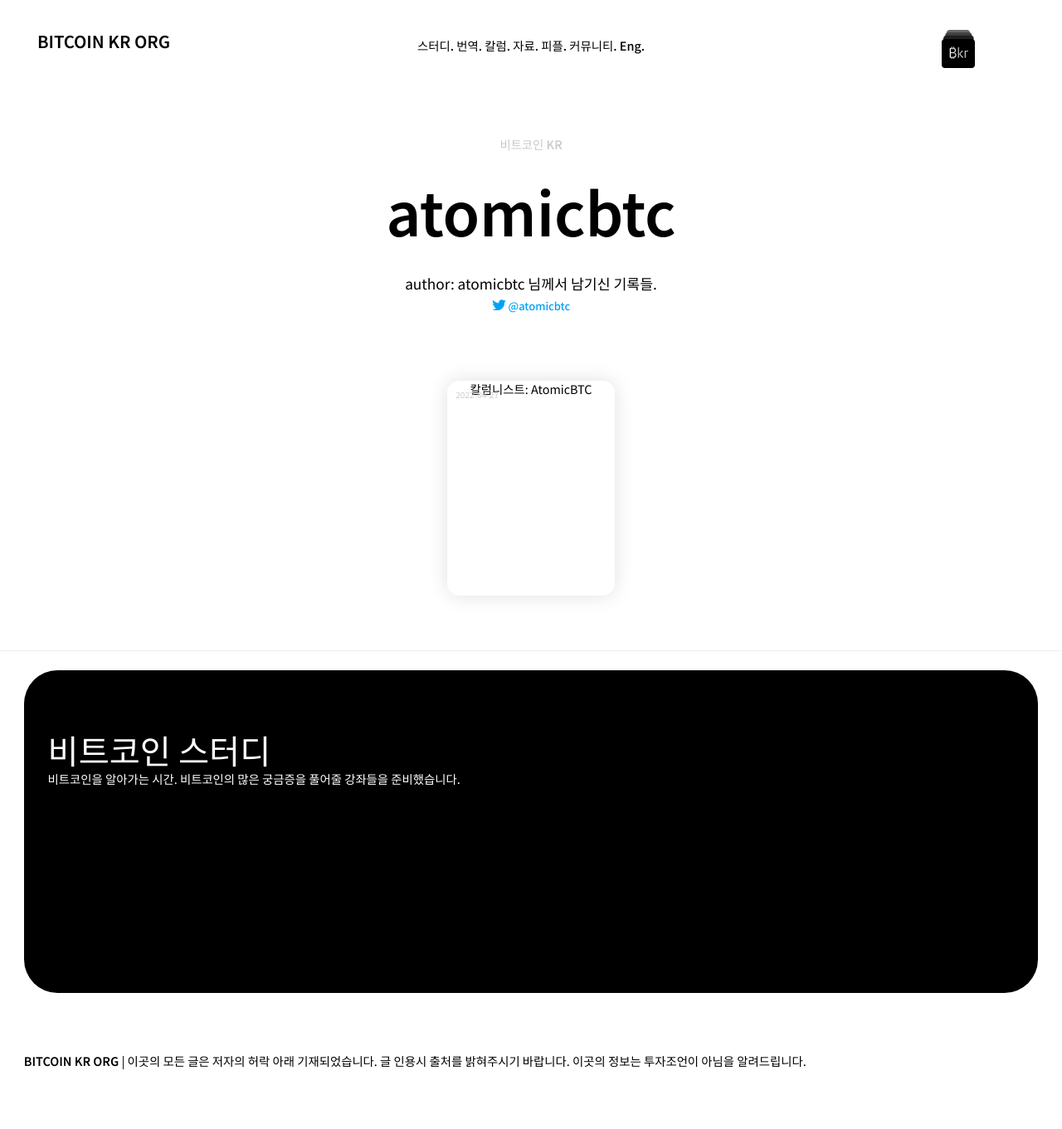
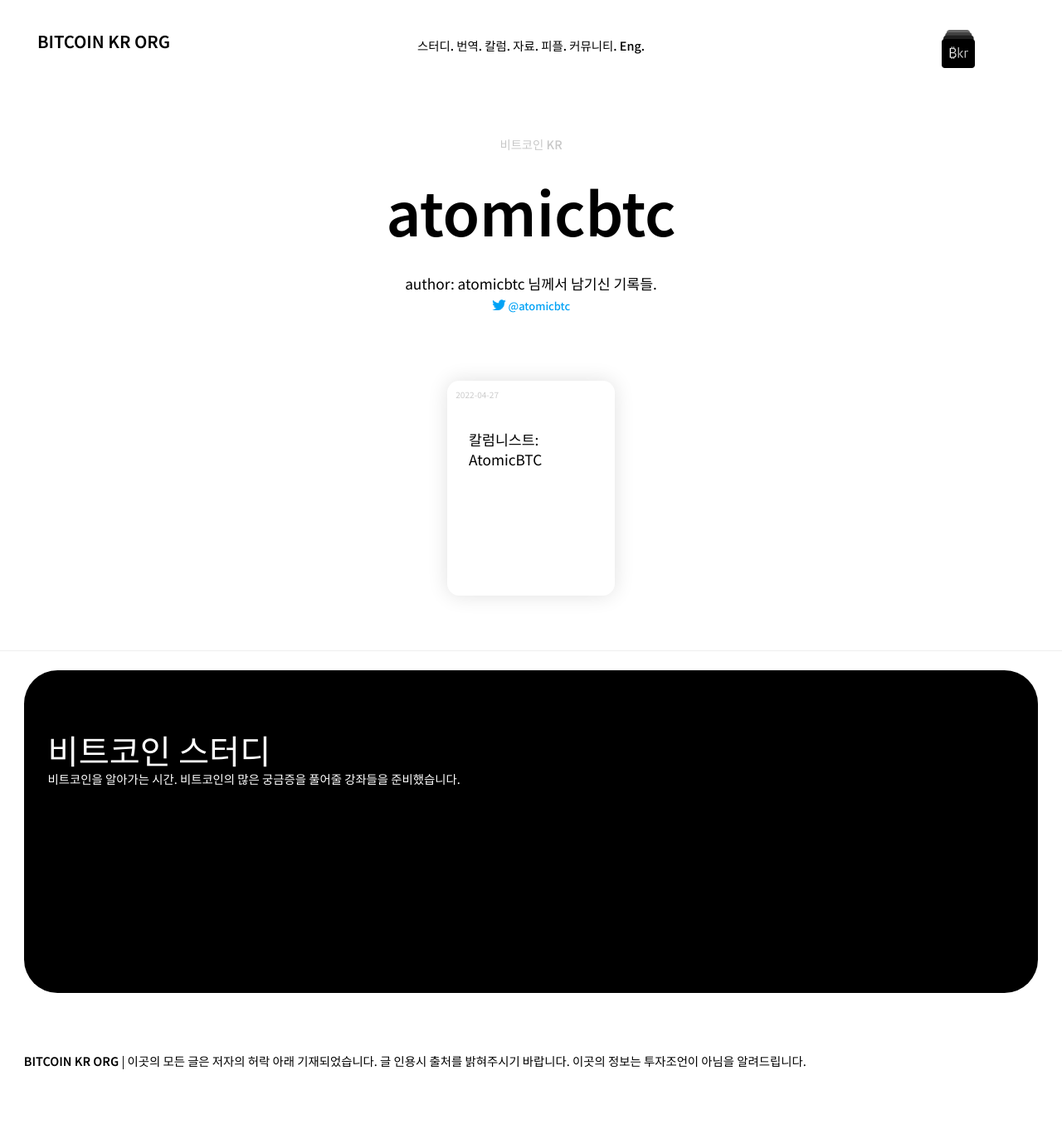
Before and after one commit to bitcoinkrorg/bitcoinkrorg.github.io, a Jekyll site: the page built from _tags/atomicbtc.md, in a window 1280 px wide. Shown: the whole page at 83% size. Built offline with Jekyll 4.4.1, drawn with Linux system fonts in a browser that asks for light colours; comment, search, counter and statistics services are not loaded.

Commit message:
edit: title class

```diff
--- a/_layouts/news.html
+++ b/_layouts/news.html
@@ -38,7 +38,7 @@
 	<div class="block" style="text-align: center;padding: 4em 0;">
 				<ul class="article-list">
 					{% for post in site.categories.news %}
-					<li><a href="{{ post.url | prepend: site.baseurl }}">{{ post.title }}</a><time>{{ post.date | date: "%Y-%m-%d" }}</time> </li>
+					<li><a href="{{ post.url | prepend: site.baseurl }}" class="post-title">{{ post.title }}</a><time>{{ post.date | date: "%Y-%m-%d" }}</time> </li>
 					{% endfor %}
 				</ul>
 	</div>
--- a/_layouts/tags.html
+++ b/_layouts/tags.html
@@ -1,9 +1,6 @@
 ---
 layout: default
 ---
-
-
-
 
 <div class="body">
 	<div class="page-header wrap">
@@ -13,7 +10,7 @@
 
 		<p class="wrapXS" style="font-size: 0.9em;padding-top: 0.5em;">
 			{% if page.twitter-id %}
-				<i class="twitter"></i> <a href="https://twitter.com/{{ page.twitter-id }}" style="color:#00A2F5;font-weight:500;">@{{ page.twitter-id }}</a>
+				<i class="twitter"></i> <a href="https://twitter.com/{{ page.twitter-id }}" style="color:#00A2F5;font-weight:500;" target="_blank">@{{ page.twitter-id }}</a>
 			{% endif %}
 			{% if page.donate-id %}
 				/ <span>{{ page.donate-id }}</span>
@@ -29,7 +26,7 @@
 				<ul class="article-list">
 					{% for post in site.posts %}
 					{% if post.tags contains page.tag-name %}
-					<li><a href="{{ post.url | prepend: site.baseurl }}">{{ post.title }}</a><time>{{ post.date | date: "%Y-%m-%d" }}</time> <span>{{ post.ori_author }}</span></li>
+					<li><a href="{{ post.url | prepend: site.baseurl }}" class="post-title">{{ post.title }}</a><time>{{ post.date | date: "%Y-%m-%d" }}</time> <span>{{ post.ori_author }}</span></li>
 					{% endif %}
 					{% endfor %}
 				</ul>
```
